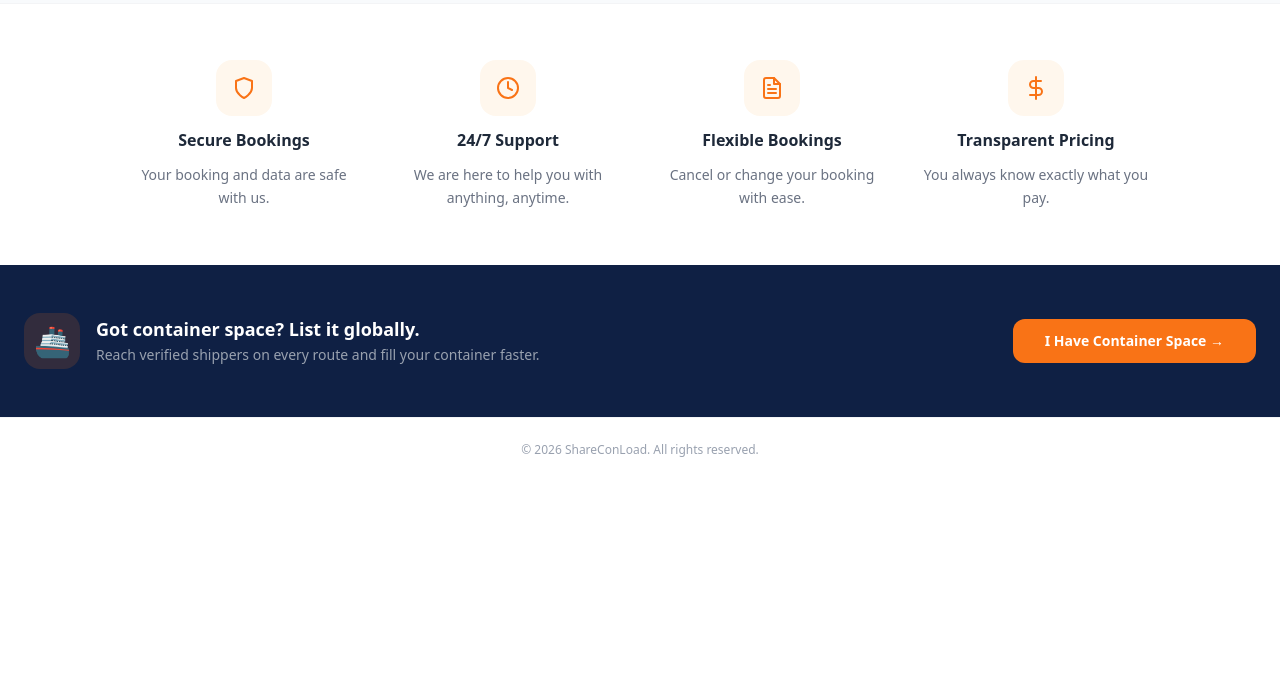
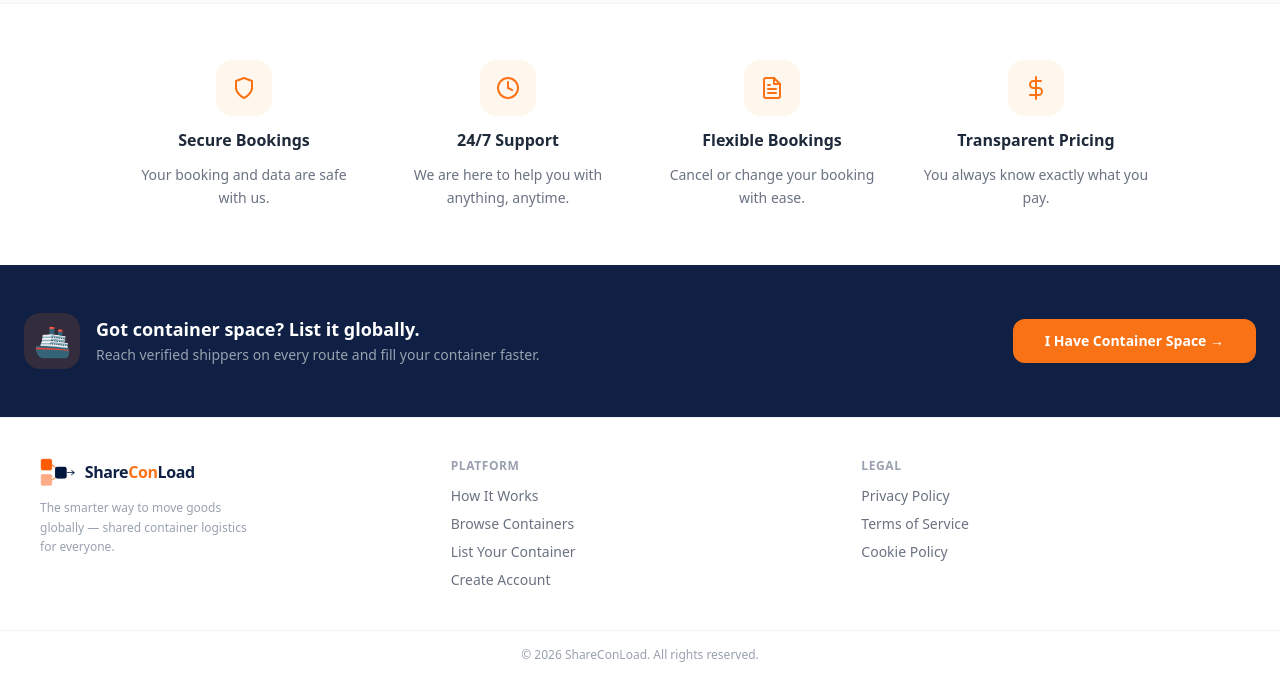
Before and after one commit to baloyiT/ShareConLoad, a Next.js app: page / in a window 1280 px wide. Shown: the part 1494-2173 px from the top of the page. Before the commit the page ends 1976 px from the top, so only its background shows below. Built offline with nearby package versions, Linux system fonts and the light colour scheme; no server answers; the database is empty.

Commit message:
feat: expand footer with brand, platform, and legal link columns

```diff
--- a/app/page.tsx
+++ b/app/page.tsx
@@ -788,10 +788,52 @@ export default function HomePage() {
       </section>
 
       {/* ── Footer ─────────────────────────────────────────────────────────── */}
-      <footer className="bg-white border-t border-gray-100 py-6 px-4 text-center">
-        <p className="text-xs text-gray-400">
-          © {new Date().getFullYear()} ShareConLoad. All rights reserved.
-        </p>
+      <footer className="bg-white border-t border-gray-100">
+        <div className="max-w-7xl mx-auto px-6 sm:px-10 py-10 grid grid-cols-1 sm:grid-cols-3 gap-8">
+
+          {/* Brand */}
+          <div className="flex flex-col gap-3">
+            <Link href="/" className="flex items-center gap-2.5">
+              <Image src="/logo1.png" alt="" width={32} height={32} className="h-7 w-auto" />
+              <span className="text-base font-extrabold tracking-tight">
+                <span style={{ color: '#0f2044' }}>Share</span>
+                <span style={{ color: '#f97316' }}>Con</span>
+                <span style={{ color: '#0f2044' }}>Load</span>
+              </span>
+            </Link>
+            <p className="text-xs text-gray-400 leading-relaxed max-w-[220px]">
+              The smarter way to move goods globally — shared container logistics for everyone.
+            </p>
+          </div>
+
+          {/* Platform links */}
+          <div className="flex flex-col gap-2">
+            <p className="text-xs font-bold uppercase tracking-wider text-gray-400 mb-1">Platform</p>
+            <Link href="/how-it-works" className="text-sm text-gray-500 hover:text-gray-800 transition-colors">How It Works</Link>
+            <a href="#listings"        className="text-sm text-gray-500 hover:text-gray-800 transition-colors">Browse Containers</a>
+            <button
+              onClick={handleSwitchToOperator}
+              className="text-sm text-gray-500 hover:text-gray-800 transition-colors text-left"
+            >
+              List Your Container
+            </button>
+            <Link href="/auth/register" className="text-sm text-gray-500 hover:text-gray-800 transition-colors">Create Account</Link>
+          </div>
+
+          {/* Legal links */}
+          <div className="flex flex-col gap-2">
+            <p className="text-xs font-bold uppercase tracking-wider text-gray-400 mb-1">Legal</p>
+            <Link href="#" className="text-sm text-gray-500 hover:text-gray-800 transition-colors">Privacy Policy</Link>
+            <Link href="#" className="text-sm text-gray-500 hover:text-gray-800 transition-colors">Terms of Service</Link>
+            <Link href="#" className="text-sm text-gray-500 hover:text-gray-800 transition-colors">Cookie Policy</Link>
+          </div>
+        </div>
+
+        <div className="border-t border-gray-100 px-6 sm:px-10 py-4">
+          <p className="text-xs text-gray-400 text-center">
+            © {new Date().getFullYear()} ShareConLoad. All rights reserved.
+          </p>
+        </div>
       </footer>
     </div>
   );
```
